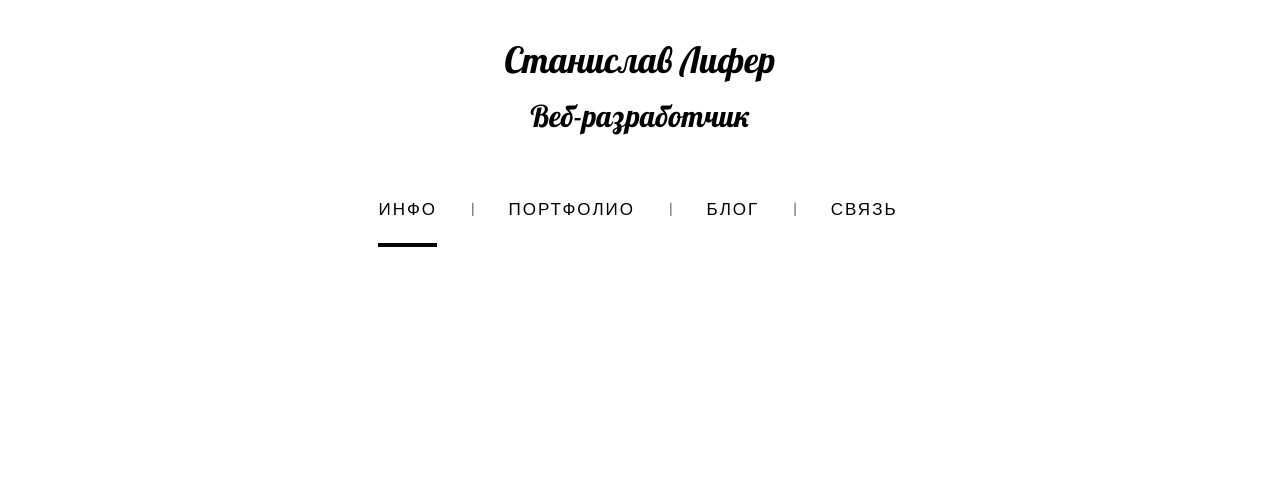
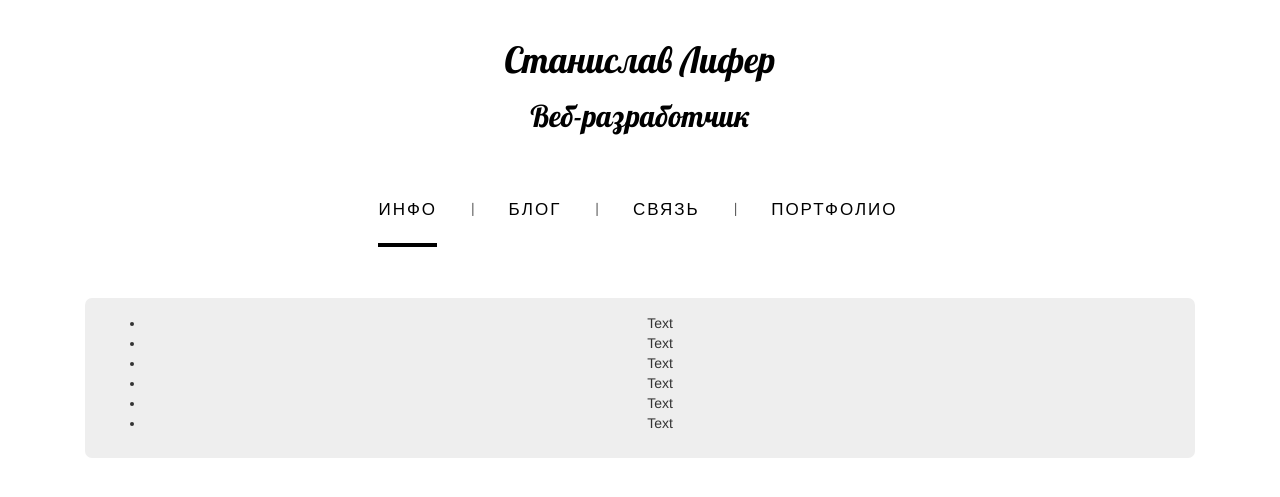
Before and after one commit to StanislavLifer/my-first-blog, a Django app: page / in a window 1280 px wide. Shown: the top 497 px of the page. Run offline with Django 3.2, Linux system fonts and the light colour scheme; data that the repository does not hold is empty; some libraries are stand-ins or nearby versions.

Commit message:
Create index page, third change.

```diff
--- a/blog/static/css/blog.css
+++ b/blog/static/css/blog.css
@@ -49,7 +49,7 @@ a{
   bottom: -5px;
   left: 50%;
   background: black;
-  transition: .8s;
+  transition: .5s;
 }
 .menu-main a:hover:before, .menu-main .current:before {left: 0;}
 .menu-main a:hover:after, .menu-main .current:after {right: 0;}
@@ -62,3 +62,10 @@ a{
   margin: 0 30px;
 }
 }
+.right_aside {
+    padding: 15px 20px;
+    border-radius: 7px;
+    background-color: #EEEEEE;
+    margin-top: 30px;
+    text-align: center;
+}
--- a/blog/templates/blog/base.html
+++ b/blog/templates/blog/base.html
@@ -15,14 +15,29 @@
     <div class="navbar">
         <ul class="menu-main">
   <li><a href="" class="current">Инфо</a></li>
-  <li><a href="">Портфолио</a></li>
   <li><a href="">Блог</a></li>
   <li><a href="">Связь</a></li>
+  <li><a href="">Портфолио</a></li>
 </ul>
     </div>
+
     <div class="content container">
+
+        <div class="col-md-12">
+        <aside class="right_aside">
+                        <ul>
+                            <li>Text</li>
+                            <li>Text</li>
+                            <li>Text</li>
+                            <li>Text</li>
+                            <li>Text</li>
+                            <li>Text</li>
+                        </ul>
+                    </aside>
+    </div>
+
         <div class="row">
-            <div class="col-md-8">
+            <div class="col-md-12">
             {% block content %}
             {% endblock %}
             </div>
@@ -30,5 +45,3 @@
     </div>
 </body>
 </html>
-
-</html>
--- a/blog/templates/blog/post_list.html
+++ b/blog/templates/blog/post_list.html
@@ -2,7 +2,7 @@
 
 {% block content %}
     {% for post in posts %}
-        <div class="post">
+        <div class="post" style="text-align: center;">
             <div class="date">
                 {{ post.published_date }}
             </div>
```
